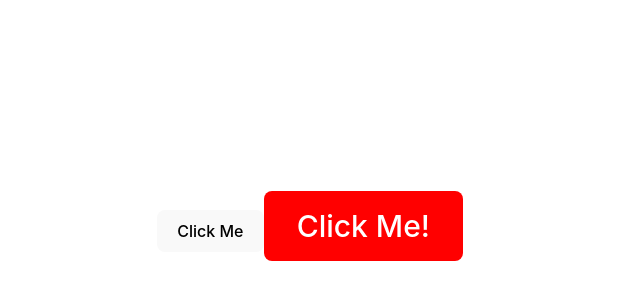
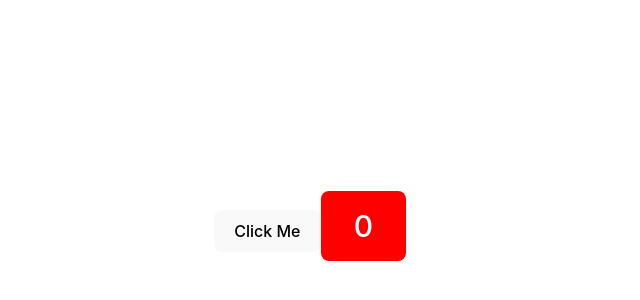
Before and after one commit to nicosicolo/TSInReact, a React (Vite) app: page / in a window 1280 px wide. Shown: the part 174-474 px from the top of the page, without its empty margins (330-970 px from the left). Built offline with nearby package versions, Linux system fonts and the light colour scheme.

Commit message:
New Changes

```diff
--- a/src/App.tsx
+++ b/src/App.tsx
@@ -5,12 +5,19 @@ import OtherButton from './OtherButton';
 
 function App() {
 
-  const handleClick = () => {}
+  const [ count, setCount ] = useState<number>(0);
+
+  const handleClick = (test: string): number => {
+    return 5;
+  }
+
+  const icon = <i></i>; //JSX Element.
 
   return (
     <>
       <Button backgroundColor='blue' fontSize={30} padding={[20, 30, 40]}/>
       <OtherButton
+        count={count}
         style={{
           backgroundColor: 'red',
           fontSize: 30,
@@ -18,8 +25,8 @@ function App() {
           padding: "1rem 2rem",
           borderRadius: '1px solid black'
         }}
-        handleClick={handleClick}
-      >Click Me!</OtherButton>
+        handleClick={() => handleClick('texto') }
+      >{icon}</OtherButton>
     </>
   )
 }
--- a/src/OtherButton.tsx
+++ b/src/OtherButton.tsx
@@ -1,15 +1,18 @@
 type ButtonProps = {
+    count?: number,
+    setCount?: React.Dispatch<React.SetStateAction<number>>; //I got this type from hovering on the set state function.
     style?: React.CSSProperties; //We can pass any css property that we want.
-    handleClick?: () => void; //This is the way to properly pass a function that doesn't return anything as prop.
-    children?: React.ReactNode, //A children is a ReactNode.
+    handleClick?: (text: string) => number;
+    children?: React.ReactNode | JSX.Element, //A children is a ReactNode.
 }
 
 
-export default function OtherButton ({style, handleClick, children}: ButtonProps) {
+export default function OtherButton ({count, setCount, style, handleClick, children}: ButtonProps) {
 
     return (
-        <button style={style} onClick={handleClick}>
+        <button style={style} onClick={()=>{handleClick; setCount}}>
             {children}
+            {count}
         </button>
     )
 }
```
